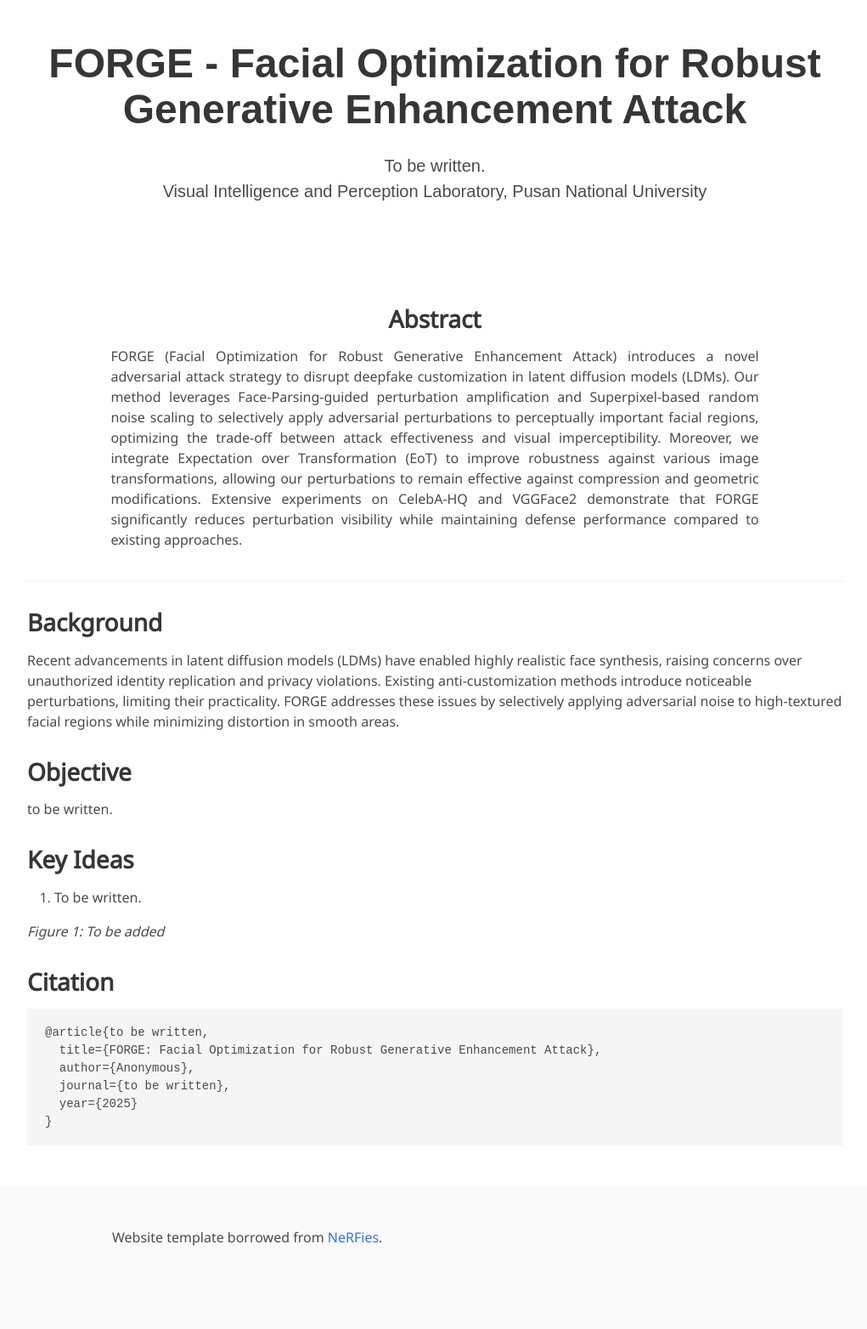
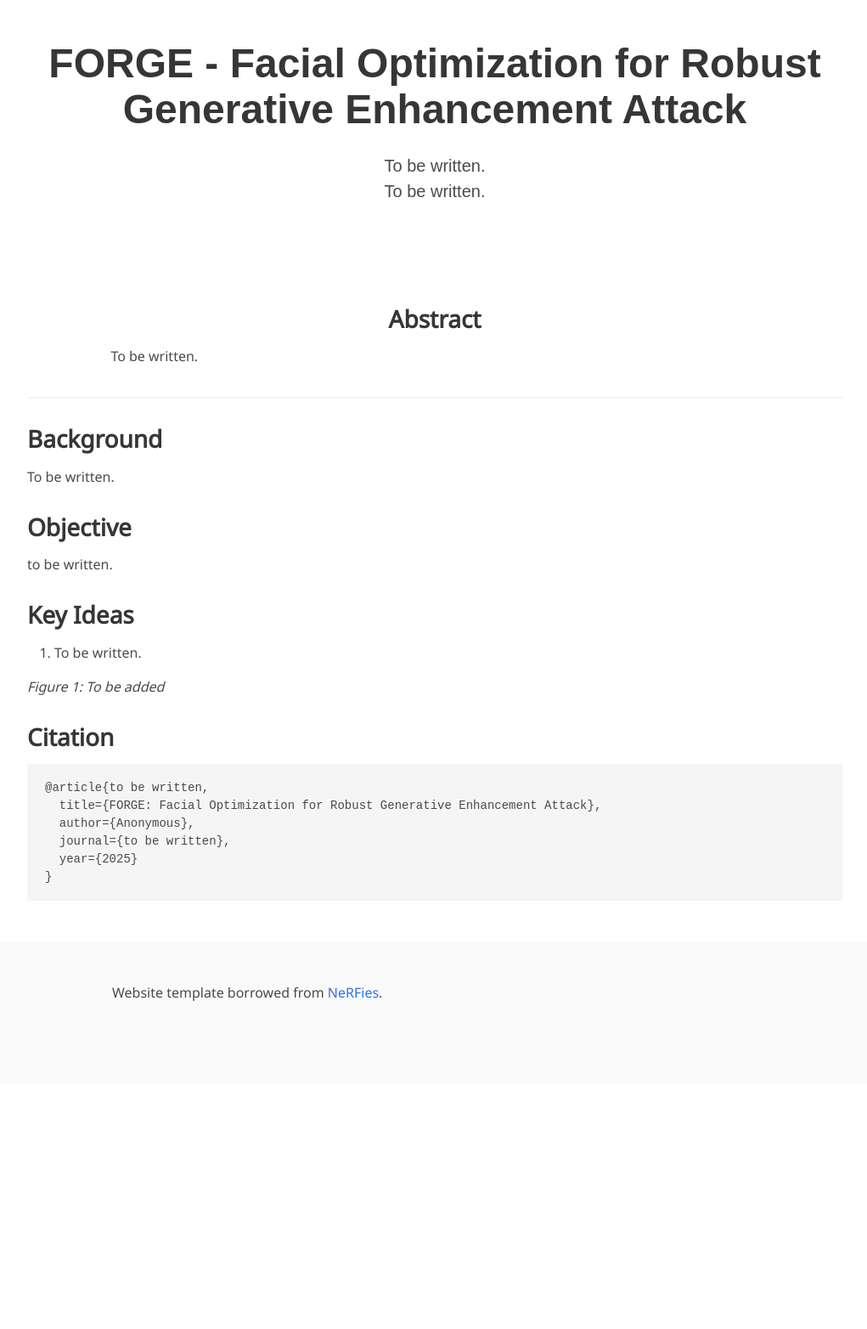
Before and after one commit to PSLeon24/PSLeon24.github.io, a Jekyll site: the page built from index.md, in a window 1280 px wide. Shown: the whole page at 85% size, without its empty margins (128-1149 px from the left). Built offline with Jekyll 4.4.1, drawn with Linux system fonts in a browser that asks for light colours; some web fonts are replaced; after the commit the page ends 1276 px from its top, so only the background shows below that.

Commit message:
Update index.md

```diff
--- a/index.md
+++ b/index.md
@@ -6,7 +6,7 @@ title: FORGE - Facial Optimization for Robust Generative Enhancement Attack
 authors:
     To be written.
 affiliations:
-    Visual Intelligence and Perception Laboratory, Pusan National University
+    To be written.
 paper: #
 video: #
 code: #
@@ -18,7 +18,7 @@ data: #
     <div class="column is-four-fifths">
         <h2>Abstract</h2>
         <div class="content has-text-justified">
-FORGE (Facial Optimization for Robust Generative Enhancement Attack) introduces a novel adversarial attack strategy to disrupt deepfake customization in latent diffusion models (LDMs). Our method leverages Face-Parsing-guided perturbation amplification and Superpixel-based random noise scaling to selectively apply adversarial perturbations to perceptually important facial regions, optimizing the trade-off between attack effectiveness and visual imperceptibility. Moreover, we integrate Expectation over Transformation (EoT) to improve robustness against various image transformations, allowing our perturbations to remain effective against compression and geometric modifications. Extensive experiments on CelebA-HQ and VGGFace2 demonstrate that FORGE significantly reduces perturbation visibility while maintaining defense performance compared to existing approaches.
+To be written.
         </div>
     </div>
 </div>
@@ -26,7 +26,7 @@ FORGE (Facial Optimization for Robust Generative Enhancement Attack) introduces
 ---
 
 ## Background
-Recent advancements in latent diffusion models (LDMs) have enabled highly realistic face synthesis, raising concerns over unauthorized identity replication and privacy violations. Existing anti-customization methods introduce noticeable perturbations, limiting their practicality. FORGE addresses these issues by selectively applying adversarial noise to high-textured facial regions while minimizing distortion in smooth areas.
+To be written.
 
 ## Objective
 to be written.
```
